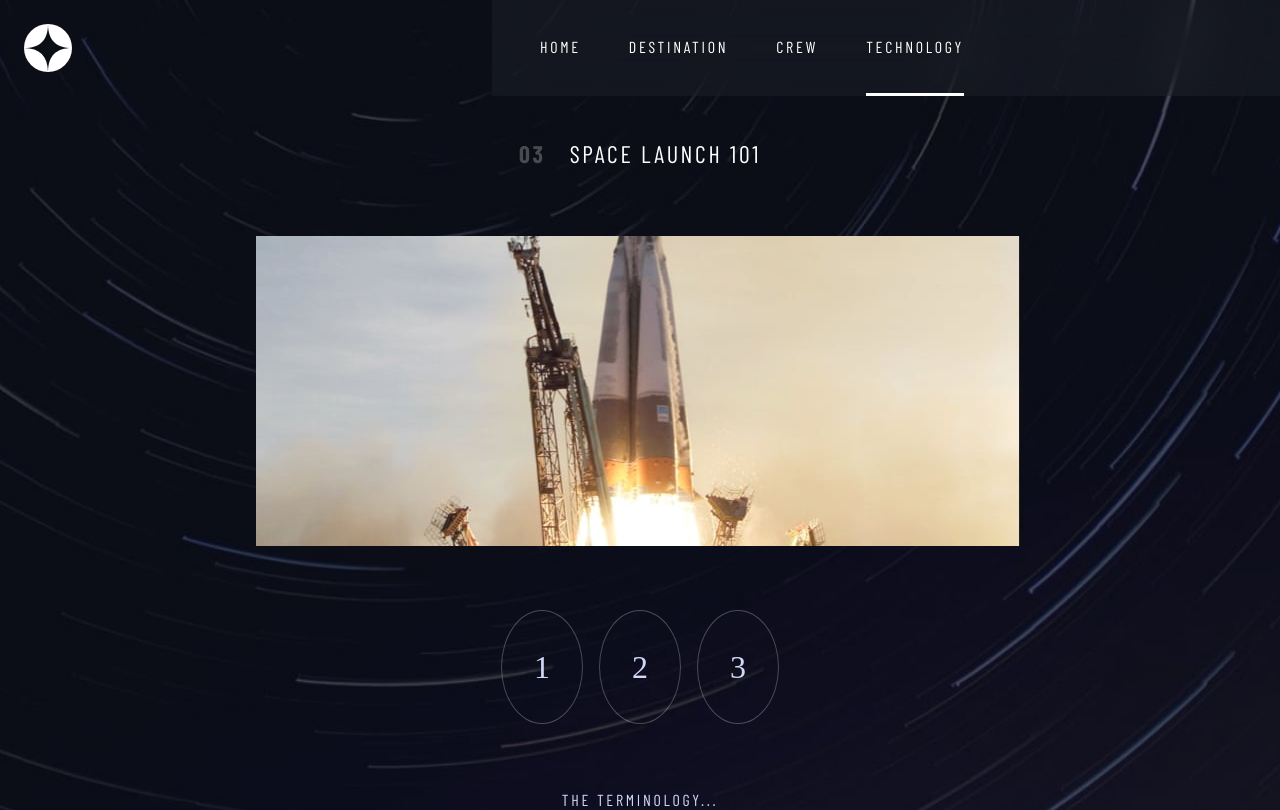
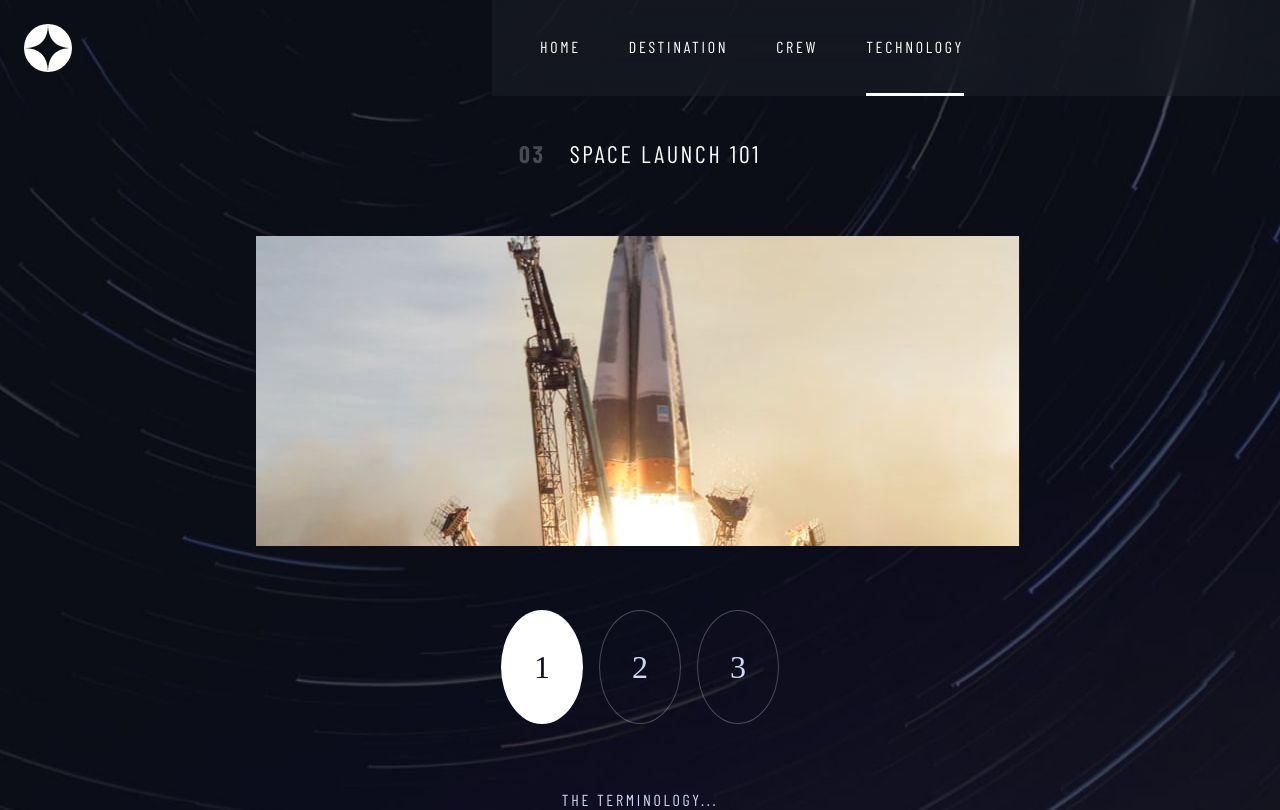
Before and after one commit to Chamara-Wijepala/space-travel, a React (Vite) app: page /#/technology in a window 1280 px wide. Shown: the top 810 px of the page. Built offline with nearby package versions, Linux system fonts and the light colour scheme; a web font is replaced by a local one.

Commit message:
Add tab switching functionality to technology page

```diff
--- a/src/pages/Technology/index.tsx
+++ b/src/pages/Technology/index.tsx
@@ -1,4 +1,7 @@
-import { useState } from "react";
+import { useState, useEffect } from "react";
+import clsx from "clsx";
+
+import handleTabChange from "utils/handleTabChange";
 
 import vehicleLandscape from "assets/technology/image-launch-vehicle-landscape.jpg";
 import vehiclePortrait from "assets/technology/image-launch-vehicle-portrait.jpg";
@@ -24,6 +27,7 @@ interface IProps {
 function index({ data }: IProps) {
   const [vehicle, spaceport, capsule] = data;
   const [currentTechnology, setCurrentTechnology] = useState(vehicle);
+  const [currentTab, setCurrentTab] = useState(0);
 
   vehicle.landscapeImage = vehicleLandscape;
   vehicle.portraitImage = vehiclePortrait;
@@ -31,6 +35,22 @@ function index({ data }: IProps) {
   spaceport.portraitImage = spaceportPortrait;
   capsule.landscapeImage = capsuleLandscape;
   capsule.portraitImage = capsulePortrait;
+
+  useEffect(() => {
+    switch (currentTab) {
+      case 0:
+        setCurrentTechnology(vehicle);
+        break;
+      case 1:
+        setCurrentTechnology(spaceport);
+        break;
+      case 2:
+        setCurrentTechnology(capsule);
+        break;
+      default:
+        break;
+    }
+  }, [currentTab]);
 
   return (
     <S.Main className="grid-container">
@@ -52,8 +72,17 @@ function index({ data }: IProps) {
       <S.Container>
         <S.TabPanel className="numbered-indicators">
           {data.map((item) => (
-            <button type="button" key={item.id}>
+            <button
+              type="button"
+              key={item.id}
+              data-index={item.id}
+              onClick={(e) => {
+                handleTabChange(e, setCurrentTab);
+              }}
+              className={clsx(currentTab === item.id && "active")}
+            >
               {item.id + 1}
+              <span className="sr-only">{`The ${item.name}`}</span>
             </button>
           ))}
         </S.TabPanel>
```
